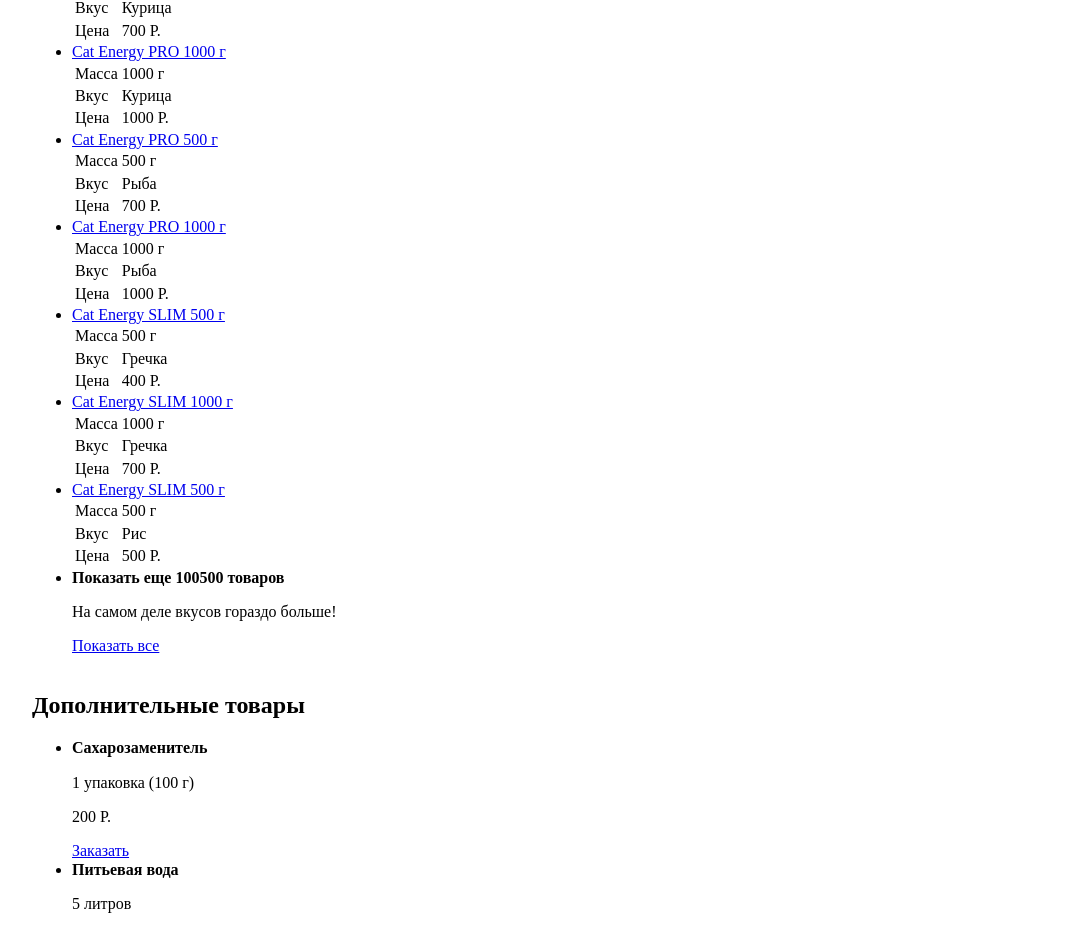
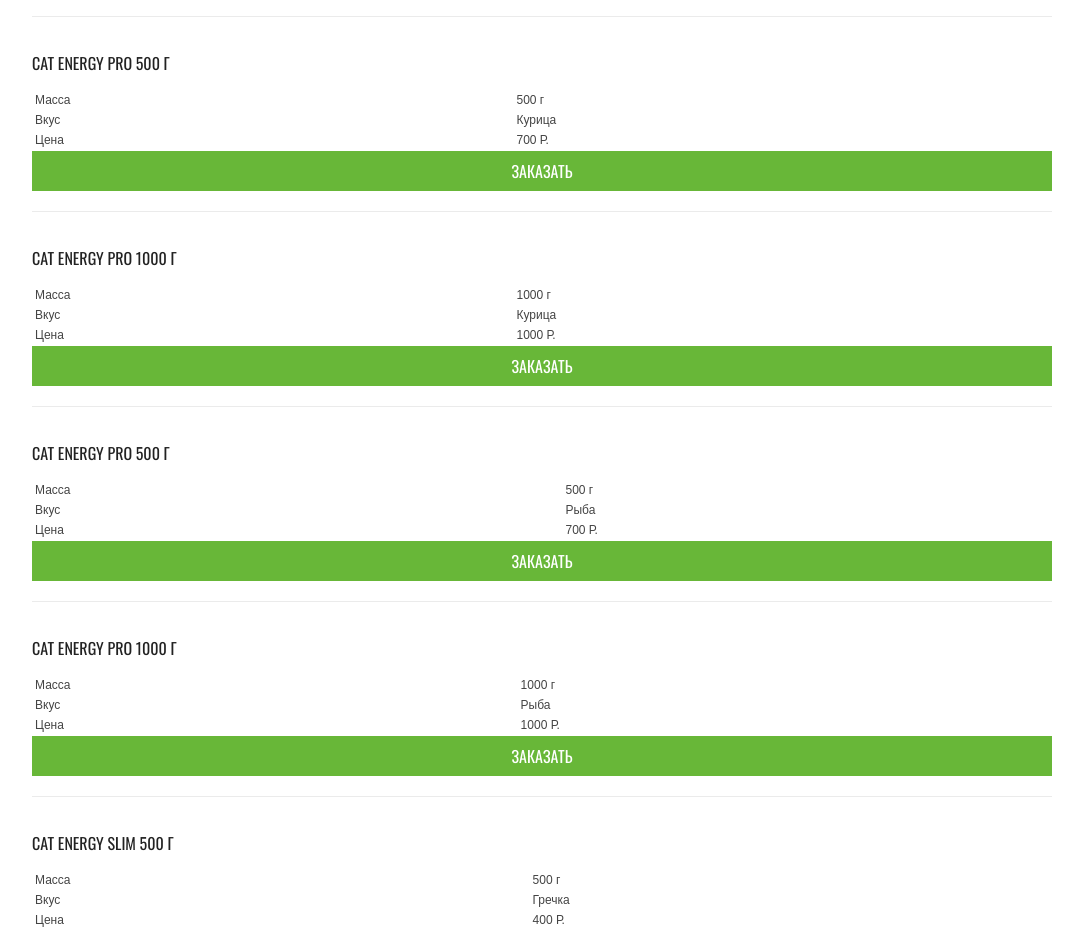
Before and after one commit to StasyaShu/1445751-cat-energy-22, a website: page source/catalog.html in a window 1280 px wide. Shown: the part 224-1151 px from the top of the page, without its empty margins (98-1181 px from the left). Drawn offline with nearby package versions, Linux system fonts and the light colour scheme; files that its build step writes are made by us from their sources.

Commit message:
Начато оформление каталога

```diff
--- a/source/catalog.html
+++ b/source/catalog.html
@@ -38,7 +38,9 @@
         <h1 class="main-goods__title">Каталог продукции</h1>
         <ul class="main-goods__list">
           <li class="main-goods__item">
-            <a class="main-goods__card-title" href="#">Cat Energy PRO 500 г</a>
+            <a class="main-goods__card-title" href="#">
+              <p>Cat Energy PRO 500 г</p>
+            </a>
             <table class="main-goods__card-properties">
               <tr>
                 <td>Масса</td>
@@ -53,9 +55,12 @@
                 <td>700 Р.</td>
               </tr>
             </table>
+            <a class="main-goods__link order-button" href="form.html">Заказать</a>
           </li>
           <li class="main-goods__item">
-            <a class="main-goods__card-title" href="#">Cat Energy PRO 1000 г</a>
+            <a class="main-goods__card-title" href="#">
+              <p>Cat Energy PRO 1000 г</p>
+            </a>
             <table class="main-goods__card-properties">
               <tr>
                 <td>Масса</td>
@@ -70,9 +75,12 @@
                 <td>1000 Р.</td>
               </tr>
             </table>
+            <a class="main-goods__link order-button" href="form.html">Заказать</a>
           </li>
           <li class="main-goods__item">
-            <a class="main-goods__card-title" href="#">Cat Energy PRO 500 г</a>
+            <a class="main-goods__card-title" href="#">
+              <p>Cat Energy PRO 500 г</p>
+            </a>
             <table class="main-goods__card-properties">
               <tr>
                 <td>Масса</td>
@@ -87,9 +95,12 @@
                 <td>700 Р.</td>
               </tr>
             </table>
+            <a class="main-goods__link order-button" href="form.html">Заказать</a>
           </li>
           <li class="main-goods__item">
-            <a class="main-goods__card-title" href="#">Cat Energy PRO 1000 г</a>
+            <a class="main-goods__card-title" href="#">
+              <p>Cat Energy PRO 1000 г</p>
+            </a>
             <table class="main-goods__card-properties">
               <tr>
                 <td>Масса</td>
@@ -104,9 +115,12 @@
                 <td>1000 Р.</td>
               </tr>
             </table>
+            <a class="main-goods__link order-button" href="form.html">Заказать</a>
           </li>
           <li class="main-goods__item">
-            <a class="main-goods__card-title" href="#">Cat Energy SLIM 500 г</a>
+            <a class="main-goods__card-title" href="#">
+              <p>Cat Energy SLIM 500 г</p>
+            </a>
             <table class="main-goods__card-properties">
               <tr>
                 <td>Масса</td>
@@ -121,9 +135,12 @@
                 <td>400 Р.</td>
               </tr>
             </table>
+            <a class="main-goods__link order-button" href="form.html">Заказать</a>
           </li>
           <li class="main-goods__item">
-            <a class="main-goods__card-title" href="#">Cat Energy SLIM 1000 г</a>
+            <a class="main-goods__card-title" href="#">
+              <p>Cat Energy SLIM 1000 г</p>
+            </a>
             <table class="main-goods__card-properties">
               <tr>
                 <td>Масса</td>
@@ -138,9 +155,12 @@
                 <td>700 Р.</td>
               </tr>
             </table>
+            <a class="main-goods__link order-button" href="form.html">Заказать</a>
           </li>
           <li class="main-goods__item">
-            <a class="main-goods__card-title" href="#">Cat Energy SLIM 500 г</a>
+            <a class="main-goods__card-title" href="#">
+              <p>Cat Energy SLIM 500 г</p>
+            </a>
             <table class="main-goods__card-properties">
               <tr>
                 <td>Масса</td>
@@ -155,6 +175,7 @@
                 <td>500 Р.</td>
               </tr>
             </table>
+            <a class="main-goods__link order-button" href="form.html">Заказать</a>
           </li>
           <li class="main-goods__item">
             <b class="main-goods__item-show">Показать еще 100500 товаров</b>
@@ -164,7 +185,7 @@
         </ul>
       </section>
       <section class="extra-goods">
-        <h2 class="extra-goods__title">Дополнительные товары</h2>
+        <h2 class="extra-goods__title title-style">Дополнительные товары</h2>
         <ul class="extra-goods__list">
           <li class="extra-goods__item">
             <b class="extra-goods__item-title">Сахарозаменитель</b>
--- /dev/null
+++ b/source/less/blocks/extra-goods.less
@@ -0,0 +1,3 @@
+.extra-goods__title {
+  display: block;
+}
--- /dev/null
+++ b/source/less/blocks/main-goods.less
@@ -0,0 +1,55 @@
+.main-goods {
+  width: 100%;
+  display: flex;
+  flex-direction: column;
+}
+
+.main-goods__title {
+  font-size: 36px;
+  line-height: 36px;
+  .oswald-regular;
+
+  @media @tablet-width {
+    font-size: 60px;
+    line-height: 60px;
+  }
+}
+
+.main-goods__list {
+  width: 100%;
+  list-style: none;
+  padding: 0;
+  margin: 0;
+  display: flex;
+  flex-direction: column;
+  align-items: flex-start;
+}
+
+.main-goods__item {
+  width: 100%;
+  width: inherit;
+  display: flex;
+  flex-direction: column;
+  border-top: 1px solid @grey-border-catalog;
+  padding: 20px 0px;
+}
+
+.main-goods__card-title {
+  font-size: 16px;
+  line-height: 20px;
+  text-transform: uppercase;
+  color: @grey-checkbox;
+  text-decoration: none;
+  .oswald-regular;
+}
+
+.main-goods__card-properties {
+  font-size: 12px;
+  line-height: 16px;
+  color: @grey-input;
+  .arial;
+}
+
+.main-goods__link {
+  padding: 10px 0px;
+}
--- /dev/null
+++ b/source/less/blocks/order-button.less
@@ -0,0 +1,11 @@
+.order-button {
+  display: block;
+  font-size: 16px;
+  line-height: 20px;
+  text-transform: uppercase;
+  color: @white;
+  background-color: @green;
+  text-decoration: none;
+  text-align: center;
+  .oswald-regular;
+}
--- a/source/less/blocks/title-style.less
+++ b/source/less/blocks/title-style.less
@@ -1,6 +1,11 @@
 .title-style {
   display: flex;
   align-items: center;
+  font-size: 24px;
+  line-height: 26px;
+  color: @black;
+  display: block;
+  .oswald-regular;
 }
 
 .title-style::after {
@@ -16,7 +21,7 @@
 }
 
 
-@media (min-width: @tablet-width) {
+@media @tablet-width {
   .title-style::before {
     content: "";
     width: 30px;
--- a/source/less/general/variables.less
+++ b/source/less/general/variables.less
@@ -17,6 +17,7 @@
 @grey-border-header-mobile: #E6E6E6;
 @dark-grey-border: #BABABA;
 @pale-grey-border: #E7E7E7;
+@grey-border-catalog: #EBEBEB;
 
 // Viewports
 
--- a/source/less/style.less
+++ b/source/less/style.less
@@ -30,3 +30,9 @@
 
 @import "blocks/questionnaire.less";
 @import "blocks/title-style.less";
+
+// Blocks (catalog page)
+
+@import "blocks/main-goods.less";
+@import "blocks/order-button.less";
+@import "blocks/extra-goods.less";
```
